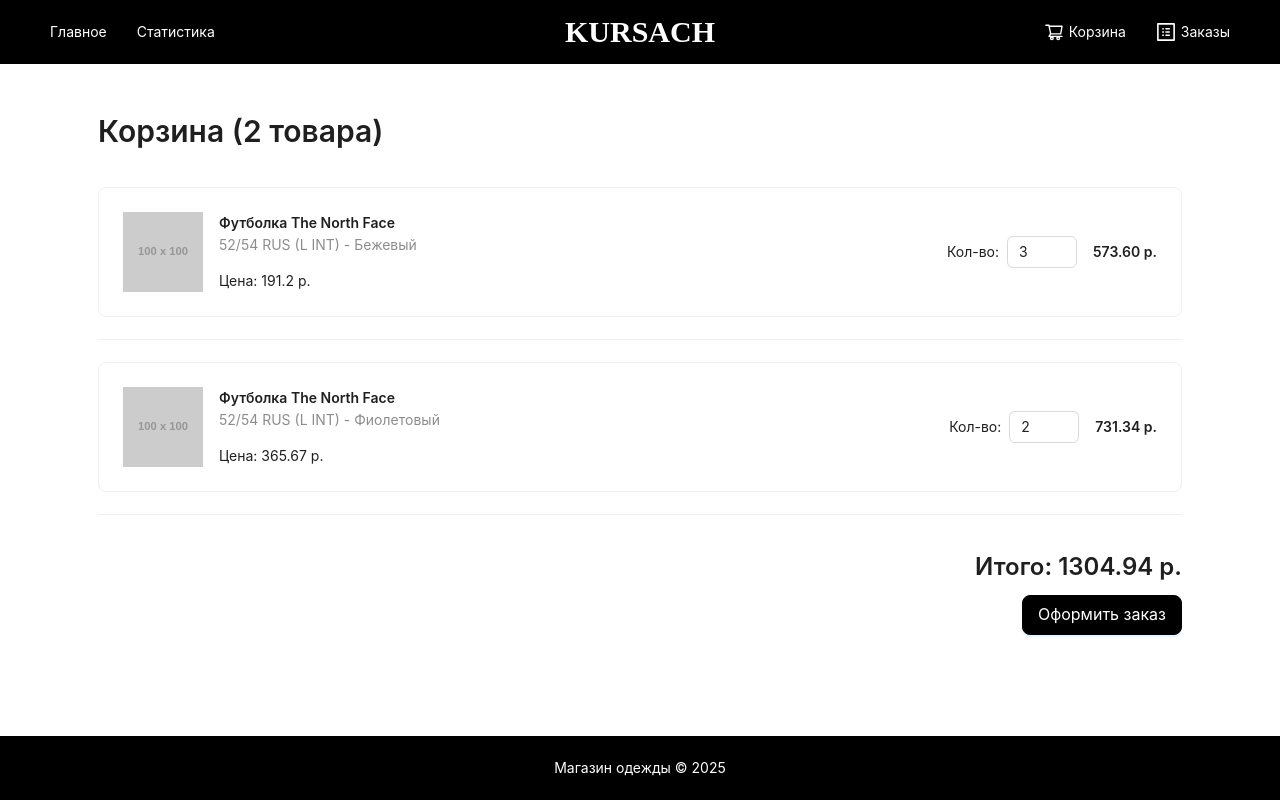
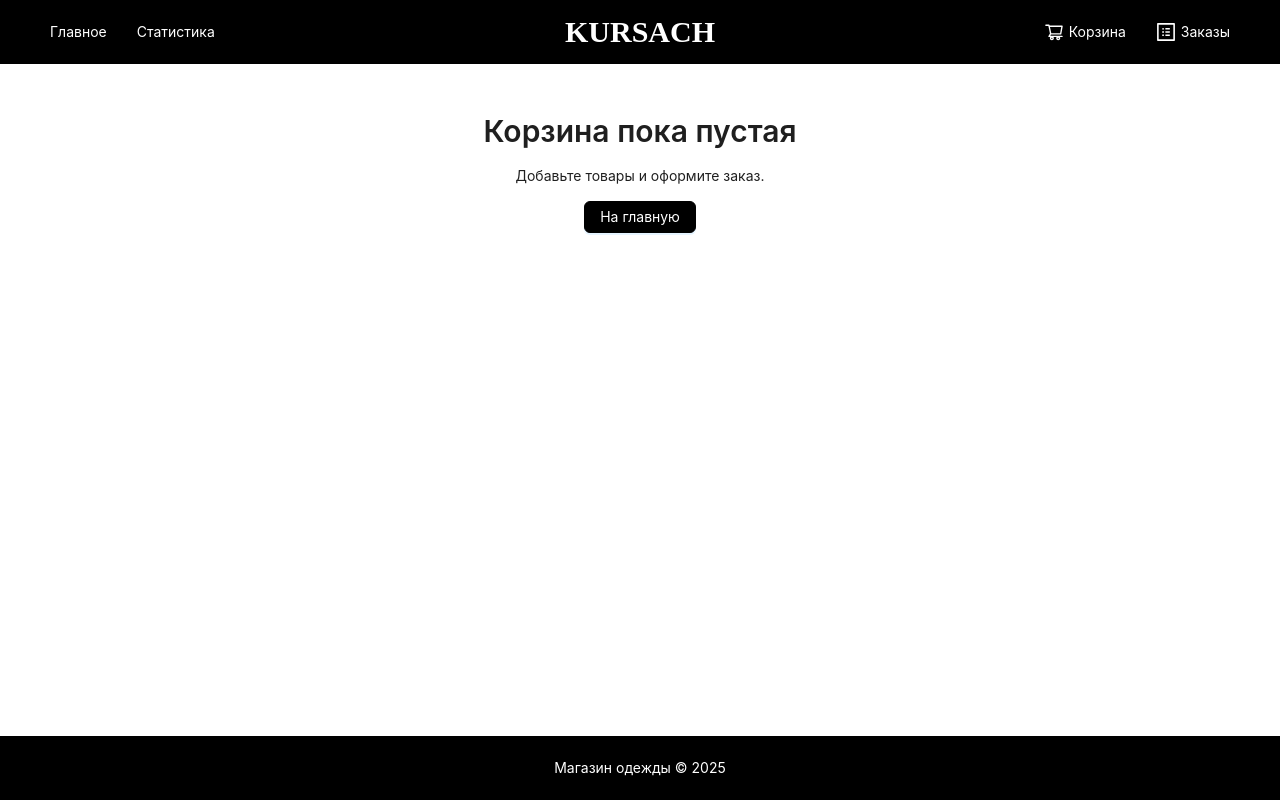
Before and after one commit to abdulovv/OOP, a React (Create React App) app in the folder kursach/frontend/: page /cart in a window 1280 px wide. Built offline with nearby package versions, Linux system fonts and the light colour scheme.

Commit message:
update cart page

```diff
--- a/kursach/frontend/src/App.jsx
+++ b/kursach/frontend/src/App.jsx
@@ -1,5 +1,5 @@
 // src/App.jsx
-import React from 'react';
+import React, { useState } from 'react';
 import { BrowserRouter as Router, Routes, Route } from 'react-router-dom';
 import { Layout } from 'antd';
 import CatalogPage from './pages/CatalogPage';
@@ -8,11 +8,58 @@ import NotFoundPage from './pages/NotFoundPage';
 import Header from './components/Header';
 import Footer from './components/Footer';
 import CartPage from './pages/CartPage';
-import OrderCompletePage from './pages/OrderCompletePage'; // Импортируйте OrderCompletePage
+import OrderCompletePage from './pages/OrderCompletePage';
 
 const { Content } = Layout;
 
 function App() {
+    const [cart, setCart] = useState(() => {
+        const storedCart = localStorage.getItem('shoppingCart');
+        return storedCart ? JSON.parse(storedCart) : [];
+    });
+
+    const updateCartInLocalStorage = (newCart) => {
+        localStorage.setItem('shoppingCart', JSON.stringify(newCart));
+    };
+
+    const addToCart = (productToAdd, size, availableCount) => {
+        const existingItem = cart.find(item => item.id === productToAdd.id && item.size === size);
+        let newCart;
+        if (existingItem) {
+            newCart = cart.map(item =>
+                item.id === productToAdd.id && item.size === size
+                    ? { ...item, quantity: item.quantity + 1, availableCount }
+                    : item
+            );
+        } else {
+            newCart = [...cart, { ...productToAdd, size, quantity: 1, availableCount }];
+        }
+        setCart(newCart);
+        updateCartInLocalStorage(newCart);
+        console.log('Товар добавлен в корзину:', { ...productToAdd, size, quantity: 1, availableCount });
+    };
+
+    const removeItemFromCart = (productId, size) => {
+        const newCart = cart.filter(item => !(item.id === productId && item.size === size));
+        setCart(newCart);
+        updateCartInLocalStorage(newCart);
+    };
+
+    const clearCart = () => {
+        setCart([]);
+        localStorage.removeItem('shoppingCart');
+    };
+
+    const updateItemQuantity = (itemId, size, quantity) => {
+        const newCart = cart.map(item =>
+            item.id === itemId && item.size === size
+                ? { ...item, quantity: quantity }
+                : item
+        );
+        setCart(newCart);
+        updateCartInLocalStorage(newCart);
+    };
+
     return (
         <Router>
             <Layout style={{ minHeight: '100vh' }}>
@@ -21,9 +68,20 @@ function App() {
                     <div className="site-layout-content" style={{ padding: 24, background: '#fff', minHeight: 380 }}>
                         <Routes>
                             <Route path="/" element={<CatalogPage />} />
-                            <Route path="/product/:id" element={<ClothDetailPage />} />
-                            <Route path="/cart" element={<CartPage />} />
-                            <Route path="/order-complete" element={<OrderCompletePage />} /> {/* Добавьте маршрут для OrderCompletePage */}
+                            <Route
+                                path="/product/:id"
+                                element={<ClothDetailPage onAddToCart={addToCart} />}
+                            />
+                            <Route
+                                path="/cart"
+                                element={<CartPage
+                                    cartItems={cart}
+                                    onRemoveItem={removeItemFromCart}
+                                    onClearCart={clearCart}
+                                    onQuantityChange={updateItemQuantity}
+                                />}
+                            />
+                            <Route path="/order-complete" element={<OrderCompletePage />} />
                             <Route path="*" element={<NotFoundPage />} />
                         </Routes>
                     </div>
--- a/kursach/frontend/src/pages/CartPage.jsx
+++ b/kursach/frontend/src/pages/CartPage.jsx
@@ -5,36 +5,34 @@ import { Link, useNavigate } from 'react-router-dom';
 
 const { Title, Paragraph } = Typography;
 
-// Временные данные корзины
-const cartItems = [
-    {
-        id: '1',
-        name: 'Футболка The North Face',
-        size: '52/54 RUS (L INT) - Бежевый',
-        price: 191.20,
-        quantity: 3,
-        image: 'https://via.placeholder.com/100x100/eee/000?Text=T-Shirt', // Замените на реальное изображение
-    },
-    {
-        id: '2',
-        name: 'Футболка The North Face',
-        size: '52/54 RUS (L INT) - Фиолетовый',
-        price: 365.67,
-        quantity: 2,
-        image: 'https://via.placeholder.com/100x100/eee/000?Text=T-Shirt2', // Замените на реальное изображение
-    },
-];
-
-function CartPage() {
+function CartPage({ cartItems, onRemoveItem, onClearCart, onQuantityChange }) {
     const navigate = useNavigate();
 
     const handleCheckout = () => {
-        // Здесь должна быть логика оформления заказа (отправка данных на сервер и т.д.)
-        // После успешного оформления перенаправляем на страницу OrderComplete
+        // Здесь должна быть логика оформления заказа
         navigate('/order-complete');
     };
 
-    if (cartItems.length === 0) {
+    const handleRemoveItem = (item) => {
+        onRemoveItem(item.id, item.size);
+    };
+
+    const handleClearCart = () => {
+        onClearCart();
+    };
+
+    const handleQuantityChange = (quantity, item) => {
+        if (quantity >= 1 && quantity <= item.availableCount) {
+            onQuantityChange(item.id, item.size, quantity);
+        } else if (quantity < 1) {
+            onQuantityChange(item.id, item.size, 1); // Минимальное значение 1
+        } else {
+            // Можно добавить визуальное уведомление о превышении доступного количества
+            onQuantityChange(item.id, item.size, item.availableCount); // Максимальное значение
+        }
+    };
+
+    if (!cartItems || cartItems.length === 0) {
         return (
             <div style={{ padding: 24, backgroundColor: '#fff', textAlign: 'center' }}>
                 <Title level={2}>Корзина пока пустая</Title>
@@ -51,23 +49,44 @@ function CartPage() {
     return (
         <div style={{ padding: 24, backgroundColor: '#fff' }}>
             <Title level={2}>Корзина ({cartItems.length} товара)</Title>
+            {cartItems.length > 0 && (
+                <div style={{ marginBottom: 16, textAlign: 'right' }}>
+                    <Button danger onClick={handleClearCart}>Очистить корзину</Button>
+                </div>
+            )}
             <List
                 itemLayout="horizontal"
                 dataSource={cartItems}
                 renderItem={item => (
-                    <List.Item>
+                    <List.Item style={{ padding: 0 }}>
                         <Card style={{ width: '100%', margin: '10px 0' }}>
-                            <div style={{ display: 'flex', alignItems: 'center' }}>
-                                <img src={item.image} alt={item.name} style={{ width: 80, height: 80, marginRight: 16, objectFit: 'cover' }} />
-                                <div style={{ flexGrow: 1 }}>
-                                    <Typography.Text strong>{item.name}</Typography.Text>
-                                    <Paragraph type="secondary">{item.size}</Paragraph>
-                                    <Typography.Text>Цена: {item.price} р.</Typography.Text>
+                            <div style={{ display: 'flex', alignItems: 'center', justifyContent: 'space-between' }}>
+                                <div style={{ display: 'flex', alignItems: 'center' }}>
+                                    {item.image_url && (
+                                        <img
+                                            src={`http://localhost:8080${item.image_url}`}
+                                            alt={item.name}
+                                            style={{ width: 80, height: 80, marginRight: 16, objectFit: 'cover' }}
+                                        />
+                                    )
+                                }
+                                    <div style={{ flexGrow: 1 }}>
+                                        <Typography.Text strong>{item.name}</Typography.Text>
+                                        <Paragraph type="secondary">{item.size}</Paragraph>
+                                        <Typography.Text>Цена: {item.price} р.</Typography.Text>
+                                    </div>
                                 </div>
                                 <div style={{ display: 'flex', alignItems: 'center' }}>
                                     <Typography.Text style={{ marginRight: 8 }}>Кол-во:</Typography.Text>
-                                    <InputNumber min={1} defaultValue={item.quantity} style={{ width: 70, marginRight: 16 }} />
+                                    <InputNumber
+                                        min={1}
+                                        max={item.availableCount}
+                                        defaultValue={item.quantity}
+                                        style={{ width: 70, marginRight: 16 }}
+                                        onChange={(quantity) => handleQuantityChange(quantity, item)}
+                                    />
                                     <Typography.Text strong>{(item.price * item.quantity).toFixed(2)} р.</Typography.Text>
+                                    <Button size="small" danger style={{ marginLeft: 16 }} onClick={() => handleRemoveItem(item)}>Удалить</Button>
                                 </div>
                             </div>
                         </Card>
```
Also changed, not shown: kursach/frontend/src/pages/ClothDetailPage.jsx (+36 -10 lines).
